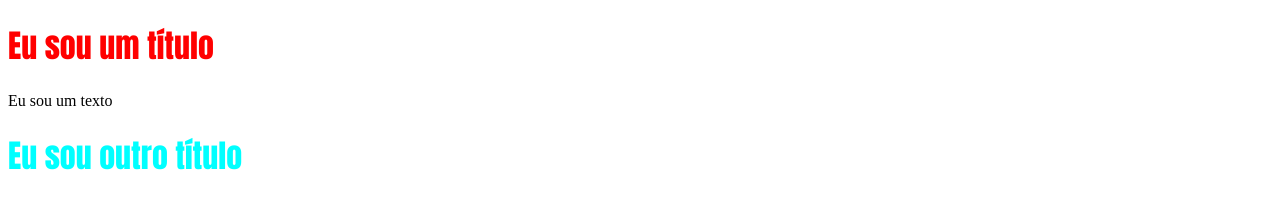
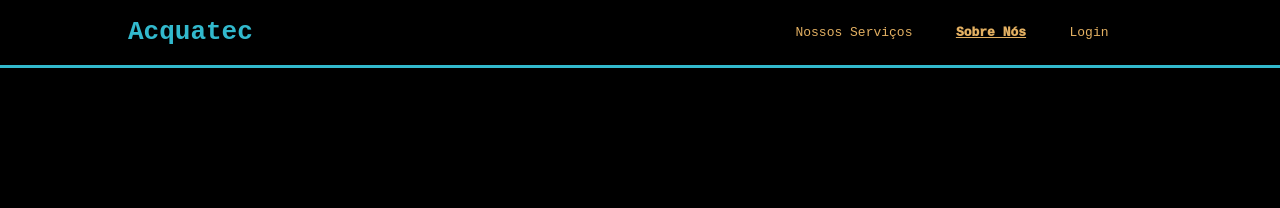
Before and after one commit to Pedr0Henriqu/repositorio-aula2, a plain HTML site: page index.html in a window 1280 px wide. Drawn offline with Linux system fonts and the light colour scheme.

Commit message:
Criando o Header do meu primeiro site institucional

```diff
--- a/estilo.css
+++ b/estilo.css
@@ -1,10 +1,34 @@
-.classe1{
-    color: red;
-    font-weight: 800;
-    font-family: Impact, Haettenschweiler, 'Arial Narrow Bold', sans-serif;
-    }
-    .classe2{
-    color: aqua;
-    font-weight: 800;
-    font-family: Impact, Haettenschweiler, 'Arial Narrow Bold', sans-serif;
-    }
+.header {
+    color: #32b9cd;
+    border-bottom: 3px solid #32b9cd;
+}
+
+body {
+    margin: 0;
+    background-color: black;
+    font-family: monospace;
+}
+
+.container {
+    width: 80%;
+    margin: auto;
+}
+
+.header .container {
+    display: flex;
+    justify-content: space-between;
+}
+
+.navbar {
+    display: flex;
+    list-style: none;
+    justify-content: space-evenly;
+    padding: 0;
+    width: 400px;
+    align-items: center;
+    color: #e3b062;
+}
+
+.agora {
+    font-weight: 1000;
+}
--- a/index.html
+++ b/index.html
@@ -1,17 +1,25 @@
 <!DOCTYPE html>
 <html lang="pt-br">
+
 <head>
     <meta charset="UTF-8">
     <meta http-equiv="X-UA-Compatible" content="IE=edge">
     <meta name="viewport" content="width=device-width, initial-scale=1.0">
     <link rel="stylesheet" href="estilo.css">
-    <title>Projeto PI</title>
+    <title>Acquatec</title>
 </head>
+
 <body>
+    <div class="header">
+        <div class="container">
+            <h1>Acquatec</h1>
+            <ul class="navbar">
+                <li>Nossos Serviços</li>
+                <u><li class="agora">Sobre Nós</li></u>
+                <li>Login</li>
+            </ul>
+        </div>
+    </div>
+</body>
 
-    <h1 class="classe1">Eu sou um título</h1>
-    <p>Eu sou um texto</p>
-    <h1 class="classe2">Eu sou outro título</h1>
-
-</body>
 </html>
```
